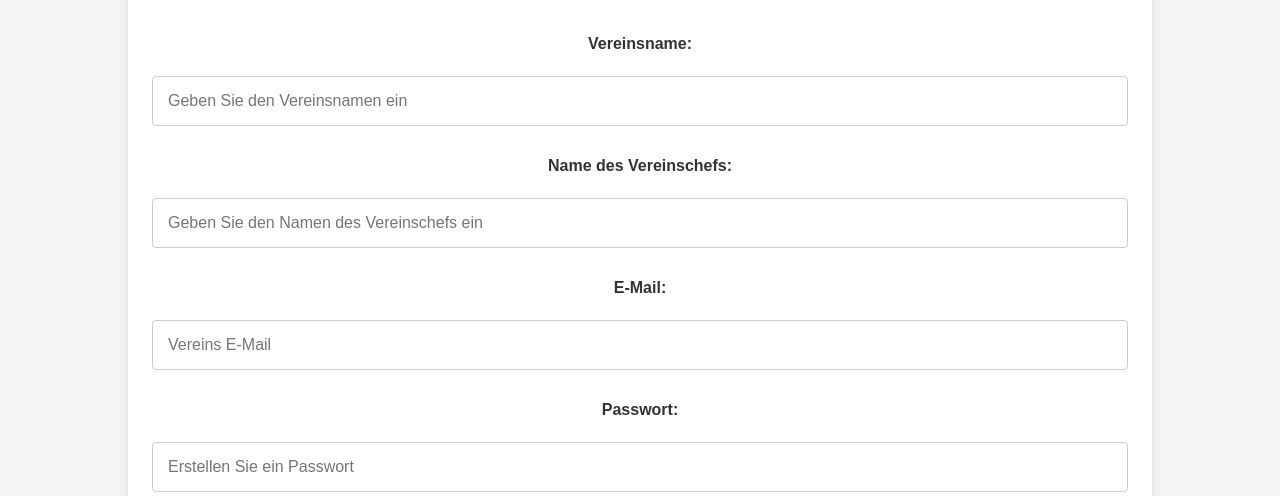
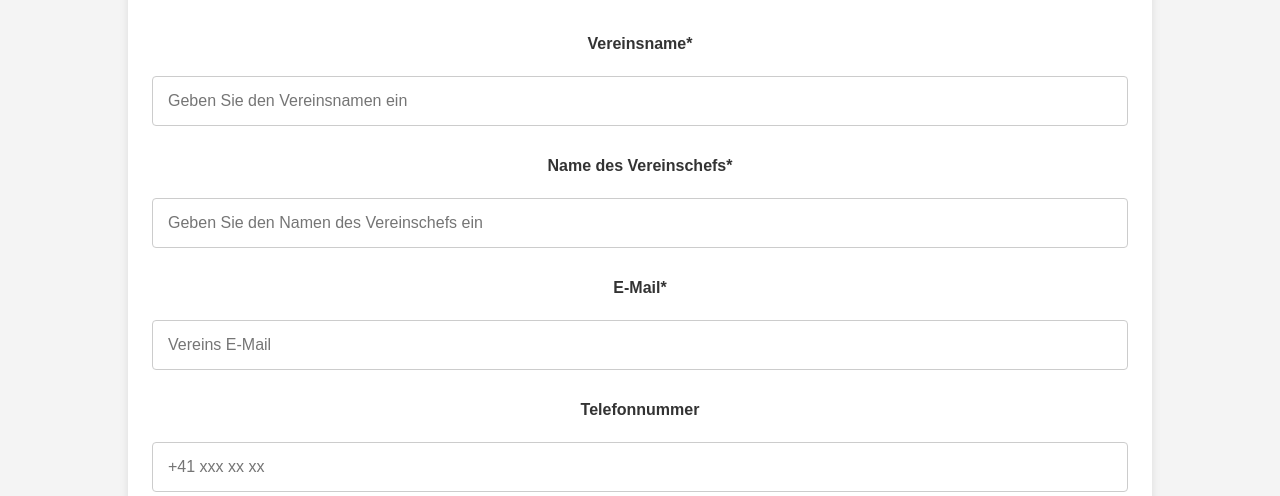
Before and after one commit to Kujo01243/demo.clubfines.com, a website: page register/index.html in a window 1280 px wide. Shown: the part 304-800 px from the top of the page. Drawn offline with Linux system fonts and the light colour scheme.

Commit message:
Update index.html

```diff
--- a/register/index.html
+++ b/register/index.html
@@ -17,17 +17,20 @@
     <main>
         <section id="registration">
             <h2>Registrierung</h2>
-            <form action="/register" method="POST">
-                <label for="club-name">Vereinsname:</label>
+            <form action="/register/success.html" method="POST">
+                <label for="club-name">Vereinsname*</label>
                 <input type="text" id="club-name" name="club-name" placeholder="Geben Sie den Vereinsnamen ein" required>
 
-                <label for="club-leader">Name des Vereinschefs:</label>
+                <label for="club-leader">Name des Vereinschefs*</label>
                 <input type="text" id="club-leader" name="club-leader" placeholder="Geben Sie den Namen des Vereinschefs ein" required>
 
-                <label for="E-Mail">E-Mail:</label>
-                <input type="tedt" id="E-Mail" name="E-Mail" placeholder="Vereins E-Mail" required>
+                <label for="E-Mail">E-Mail*</label>
+                <input type="text" id="E-Mail" name="E-Mail" placeholder="Vereins E-Mail" required>
 
-                <label for="password">Passwort:</label>
+                <label for="Telefonnummer">Telefonnummer</label>
+                <input type="text" id="Telefonnummer" name="Telefonnummer" placeholder="+41 xxx xx xx">
+
+                <label for="password">Passwort*</label>
                 <input type="password" id="password" name="password" placeholder="Erstellen Sie ein Passwort" required>
 
                 <button type="submit">Registrieren</button>
```
